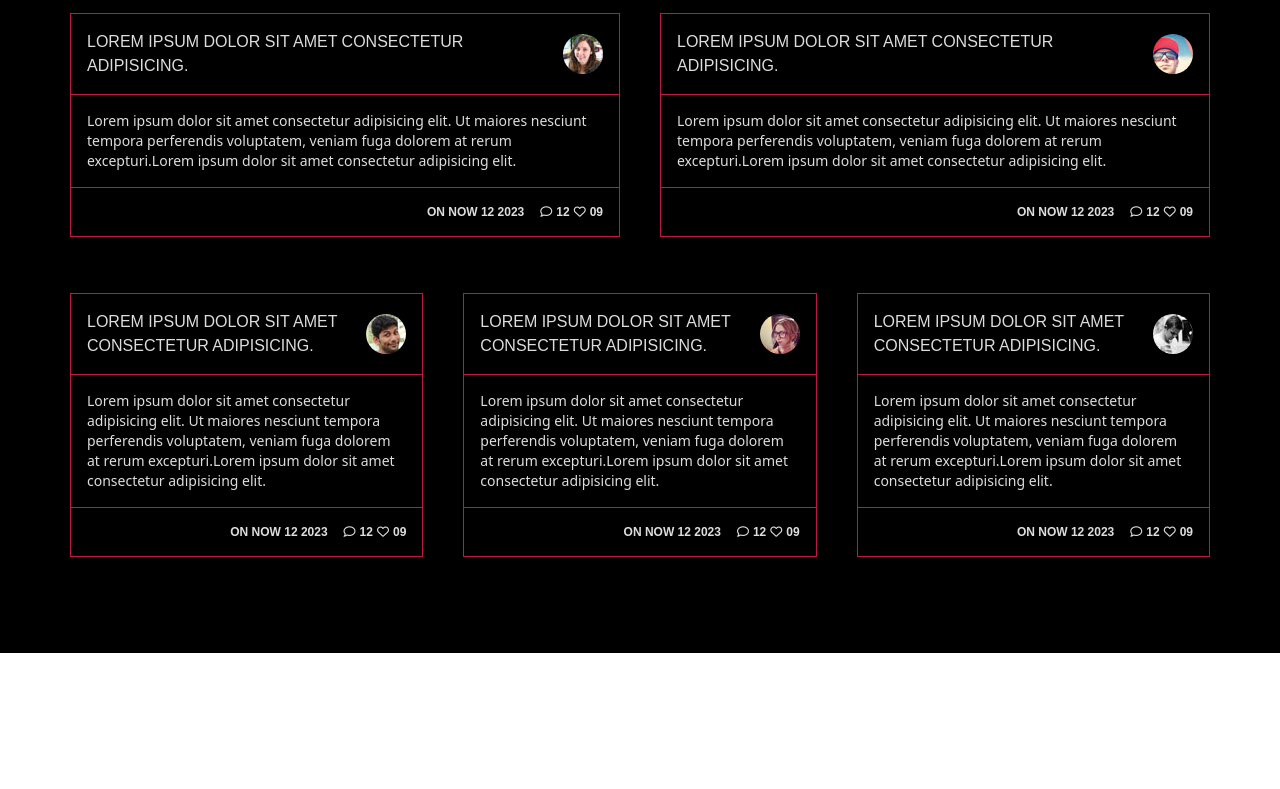
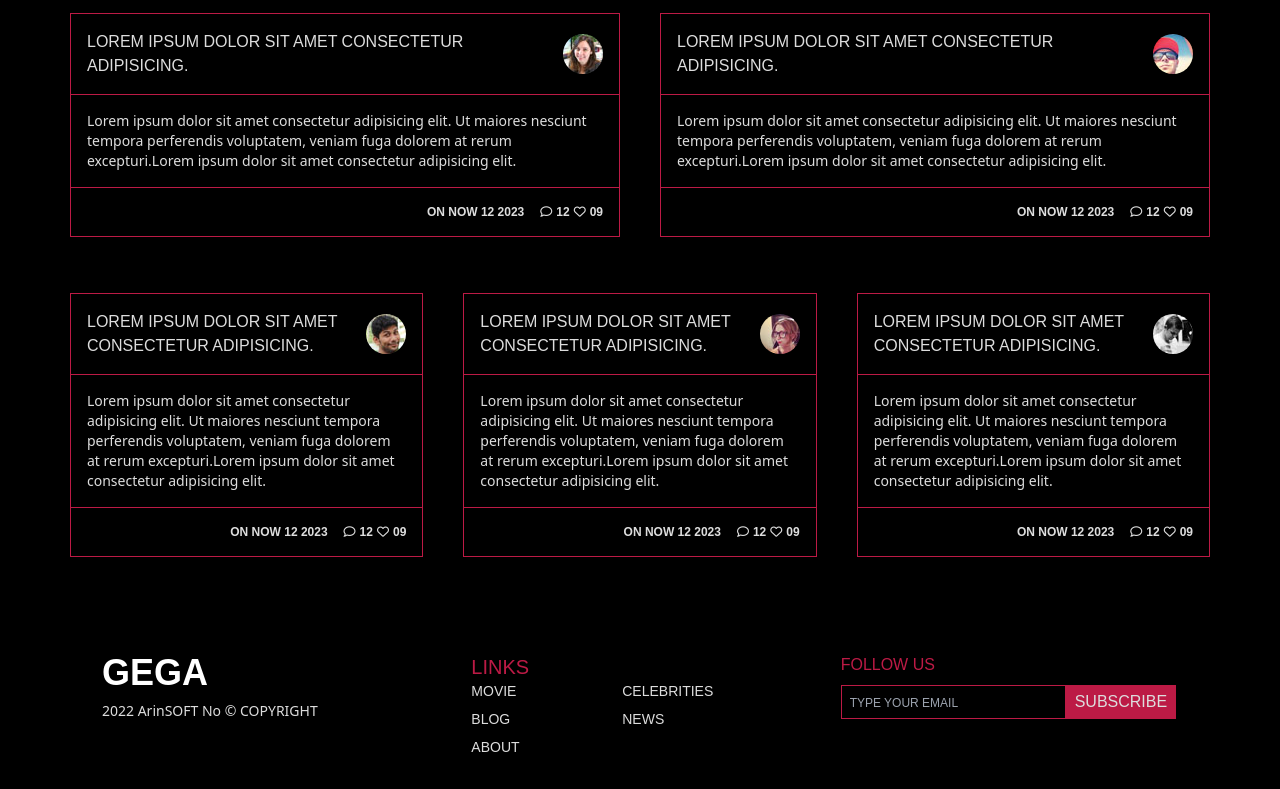
Before and after one commit to Muslumsahin/tailwindcss, a website: page src/index.html in a window 1280 px wide. Shown: the part 2022-2811 px from the top of the page. Before the commit the page ends 2675 px from the top, so only its background shows below. Drawn offline with nearby package versions, Linux system fonts and the light colour scheme; a web font is replaced by a local one.

Commit message:
Footer ve scroolbar düzenlemeleri yapıldı

```diff
--- a/src/index.html
+++ b/src/index.html
@@ -17,6 +17,30 @@
     />
     <link href="/dist/output.css" rel="stylesheet" />
   </head>
+  <!--SCROLL BAR DUZENLEMESI-->
+  <style>
+   /* Works on Firefox */
+* {
+    scrollbar-width: thin;
+    scrollbar-color: blue orange;
+  }
+
+  /* Works on Chrome, Edge, and Safari */
+  *::-webkit-scrollbar {
+    width: 7px;
+  }
+
+  *::-webkit-scrollbar-track {
+    background: #565656;
+  }
+
+  *::-webkit-scrollbar-thumb {
+    background-color: rgba(255, 211, 105, 1);
+    opacity: 0.2;
+    border-radius: 20px;
+
+  }
+  </style>
   <body>
     <header class="bg-black py-6 lg:py-12 text-gega-grey font-gemunu uppercase">
       <div
@@ -80,7 +104,7 @@
               <div class="group border-r px-4 mx-4 py-1 border-gega-red hidden lg:block">
                 <input
                   type="text"
-                  class="opacity-0 group-hover:opacity-100 transition duration-500 bg-transparent border-b border-gega-red focus:outline-none text-white group-focus:text-white"
+                  class="opacity-0 group-hover:opacity-100 transition duration-500 bg-transparent border-b border-gega-red focus:outline-none text-white group-focus:text-white focus:opacity-100"
                 />
                 <button>
                   <i
@@ -154,7 +178,7 @@
             <h2 class="text-xl tracking-wider pl-2 font-gemunu uppercase text-gega-grey hover:text-gega-melon transition duration-500"><a href="#">Best</a></h2>
         </div>
         <div class="flex flex-wrap flex-col md:flex-row">
-          <div class="group relative overflow-hidden basis-1/3 mx-auto lg:mx-0">
+          <div class="group relative overflow-hidden basis-1/3 mx-auto lg:mx-0 mt-5 md:mt-0">
            <!--MOVIE 1 -->
             <img src="./img/mv1.jpg" class="group-hover:scale-110 group-hover:opacity-50 duration-500">
             <div class="absolute px-6 bottom-8">
@@ -166,7 +190,7 @@
               </div>
             </div>
           </div>
-          <div class="group relative overflow-hidden basis-1/3 mx-auto lg:mx-0">
+          <div class="group relative overflow-hidden basis-1/3 mx-auto lg:mx-0 mt-5 md:mt-0">
             <!--MOVIE 2 -->
              <img src="./img/mv2.jpg" class="group-hover:scale-110 group-hover:opacity-50 duration-500">
              <div class="absolute px-6 bottom-8">
@@ -178,7 +202,7 @@
                </div>
              </div>
            </div>
-           <div class="group relative overflow-hidden basis-1/3 mx-auto lg:mx-0">
+           <div class="group relative overflow-hidden basis-1/3 mx-auto lg:mx-0 mt-5 md:mt-0">
             <!--MOVIE 3 -->
              <img src="./img/mv3.jpg" class="group-hover:scale-110 group-hover:opacity-50 duration-500">
              <div class="absolute px-6 bottom-8">
@@ -190,7 +214,7 @@
                </div>
              </div>
            </div>
-           <div class="group relative overflow-hidden basis-1/3 mx-auto lg:mx-0">
+           <div class="group relative overflow-hidden basis-1/3 mx-auto lg:mx-0 mt-5 md:mt-0">
             <!--MOVIE 4 -->
              <img src="./img/mv4.jpg" class="group-hover:scale-110 group-hover:opacity-50 duration-500">
              <div class="absolute px-6 bottom-8">
@@ -202,7 +226,7 @@
                </div>
              </div>
            </div>
-           <div class="group relative overflow-hidden basis-1/3 mx-auto lg:mx-0">
+           <div class="group relative overflow-hidden basis-1/3 mx-auto lg:mx-0 mt-5 md:mt-0">
             <!--MOVIE 5 -->
              <img src="./img/mv5.jpg" class="group-hover:scale-110 group-hover:opacity-50 duration-500">
              <div class="absolute px-6 bottom-8">
@@ -214,7 +238,7 @@
                </div>
              </div>
            </div>
-           <div class="group relative overflow-hidden basis-1/3 mx-auto lg:mx-0">
+           <div class="group relative overflow-hidden basis-1/3 mx-auto lg:mx-0 mt-5 md:mt-0">
             <!--MOVIE 6 -->
              <img src="./img/mv6.jpg" class="group-hover:scale-110 group-hover:opacity-50 duration-500">
              <div class="absolute px-6 bottom-8">
@@ -398,6 +422,34 @@
     </div>
   </div>
 </section>
+
+<!--FOOTER ALANI-->
+<footer class="bg-black text-gega-grey">
+<section class="container flex flex-col md:flex-row pl-8 md:ml-auto pb-8">
+  <div class="basis-1/3">
+    <a href="#" class=" text-4xl font-bold text-white font-gemunu ">GEGA</a>
+    <p class="text-sm mt-2 text-gega-grey">2022 ArinSOFT No &copy; COPYRIGHT</p>
+  </div>
+  <div class="basis-1/3 mt-3 md:mt-0">
+    <h2 class="font-gemunu text-gega-red text-xl">LINKS</h2>
+    <div class="grid grid-cols-5 gap-2 uppercase text-gega-grey font-gemunu text-sm">
+      <a class="col-span-2 hover:text-gega-melon duration-500" href="#">Movie</a>
+      <a class="col-span-2 hover:text-gega-melon duration-500" href="#">Celebrities</a>
+      <a class="col-span-2 hover:text-gega-melon duration-500" href="#">blog</a>
+      <a class="col-span-2 hover:text-gega-melon duration-500" href="#">news</a>
+      <a class="col-span-2 hover:text-gega-melon duration-500" href="#">about</a>
+    </div>
+  </div>
+
+  <div class="basis-1/3 mt-3 md:mt-0">
+    <h2 class="mb-2 text-gega-red font-gemunu">FOLLOW US</h2>
+    <form action="" class="flex">
+      <input type="text" class="py-1 px-2 text-gega-grey bg-transparent border border-gega-red placeholder:text-xs outline-none font-gemunu" placeholder="TYPE YOUR EMAIL">
+      <button class="py-1 px-2 border text-gega-grey border-gega-red bg-gega-red font-gemunu uppercase">Subscribe</button>
+    </form>
+  </div>
+</section>
+</footer>
     <!--Hamburger Toggle Menu -->
     <div
       id="mobileMenu"
```
Also changed, not shown: dist/output.css.
